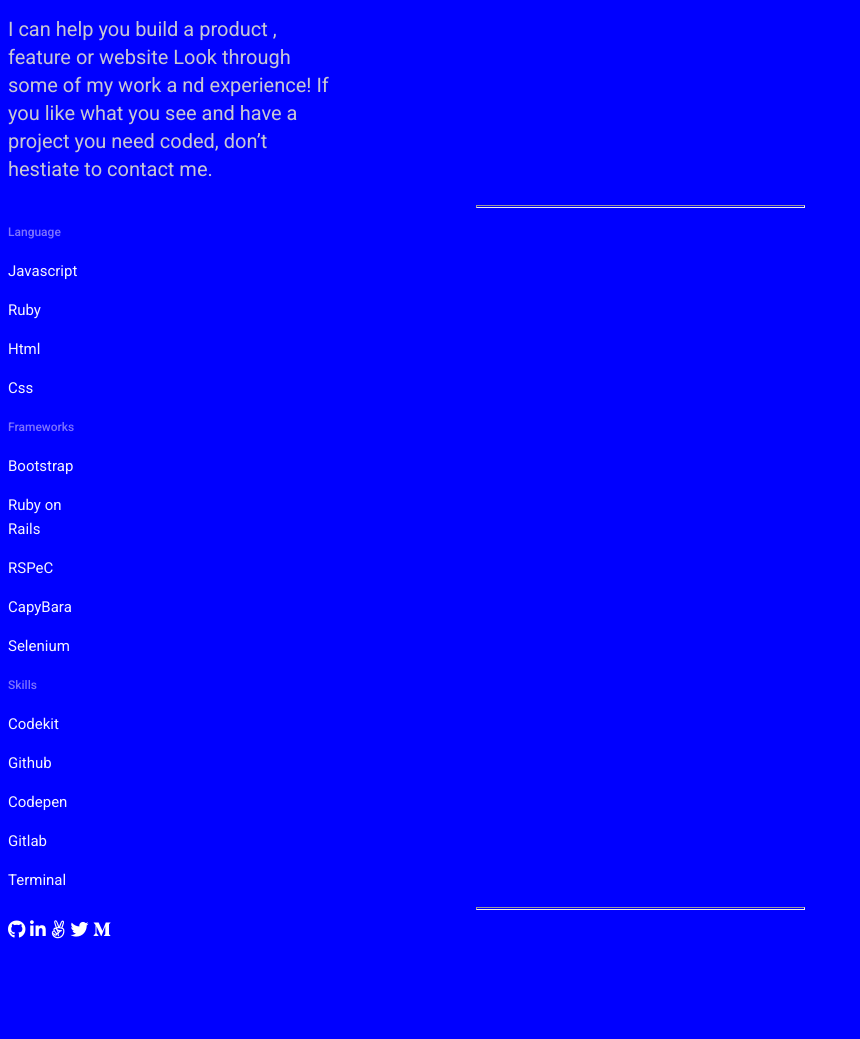
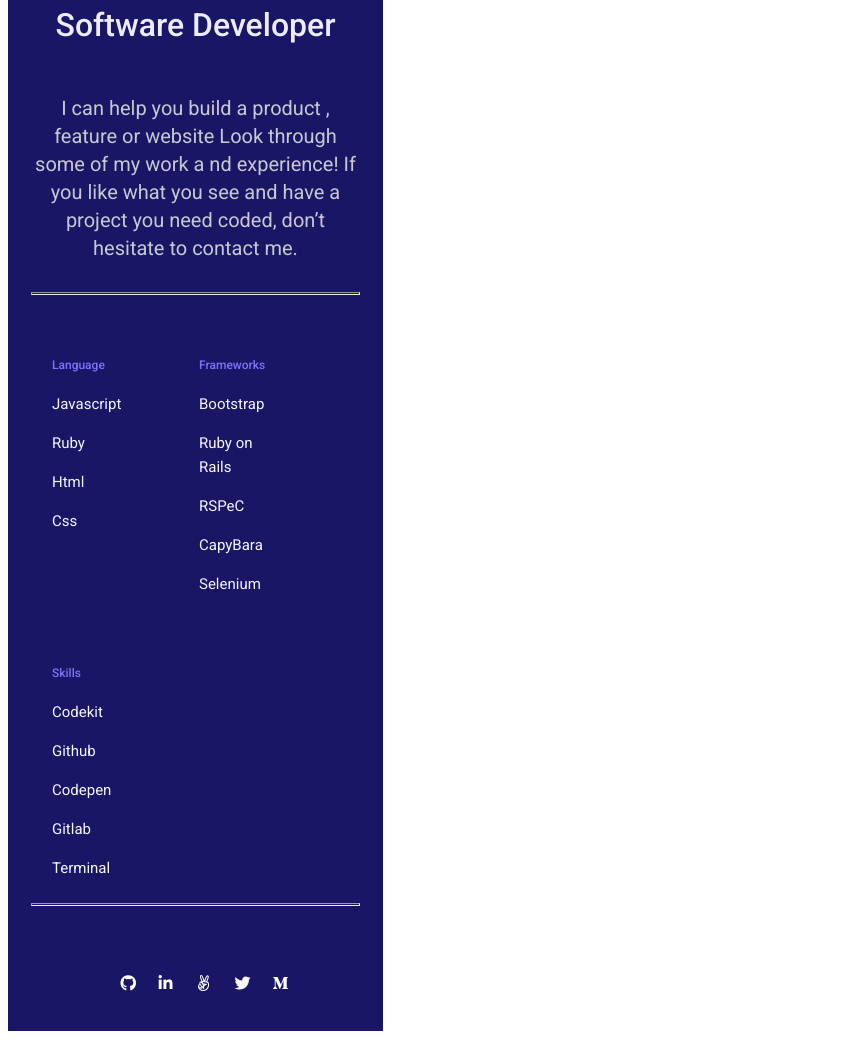
Before and after one commit to Meri-MG/Microverse-Student-Project-1, a plain HTML site: page index.html in a window 1280 px wide. Shown: the part 329-1368 px from the top of the page, without its empty margins (0-860 px from the left). Before the commit the page ends 1277 px from the top, so only its background shows below. Drawn offline with Linux system fonts and the light colour scheme.

Commit message:
add flex-box

```diff
--- a/css/styles.css
+++ b/css/styles.css
@@ -1,8 +1,25 @@
 body {
-  background-color: blue;
   font-family: Roboto, sans-serif;
-  font-size: 18px;
-  font-weight: 500;
+  width: 375px;
+}
+
+.wrapper {
+  background-color: #191765;
+  width: 375px;
+}
+
+nav {
+  display: flex;
+  justify-content: space-between;
+  padding: 24px 0 24px 0;
+}
+
+.container {
+  width: 327px;
+  margin-left: 24px;
+  display: flex;
+  flex-direction: column;
+  justify-content: center;
 }
 
 a {
@@ -12,11 +29,14 @@ a {
 .logo {
   color: #fff;
   width: 81px;
+  font-weight: 500;
+  font-size: 18px;
 }
 
 .fa-bars {
   color: #acb7c3;
   width: 33.33px;
+  font-size: 25px;
 }
 
 h1 {
@@ -25,6 +45,7 @@ h1 {
   font-weight: 700;
   font-size: 48px;
   line-height: 72px;
+  text-align: center;
 }
 
 .intro h2 {
@@ -33,6 +54,7 @@ h1 {
   font-weight: 500;
   font-size: 32px;
   line-height: 44px;
+  text-align: center;
 }
 
 .intro p {
@@ -42,6 +64,7 @@ h1 {
   font-weight: 400;
   font-size: 20px;
   line-height: 28px;
+  text-align: center;
 }
 
 hr {
@@ -57,6 +80,7 @@ h3 {
   font-weight: 500;
   font-size: 12px;
   line-height: 24px;
+  padding-top: 38px;
 }
 
 .info-parag {
@@ -67,7 +91,24 @@ h3 {
   line-height: 24px;
 }
 
+.flex-info {
+  display: flex;
+  flex-wrap: wrap;
+}
+
+.box {
+  padding-right: 20px;
+  padding-left: 20px;
+}
+
 .icons a {
   color: #fff;
   width: 18px;
+  padding: 60px 0 38px 20px;
 }
+
+.flex-icons {
+  display: flex;
+  justify-content: center;
+  align-items: center;
+}
--- a/index.html
+++ b/index.html
@@ -14,8 +14,8 @@
 <body>
     <div class="wrapper">
     <header class="container header">
-        <a href="#" class="logo">Meri-MG</a>
         <nav>
+            <a href="#" class="logo">Meri-MG</a>
             <a href="#" title="bar-menu"><i class="fas fa-bars"></i></a>
         </nav>
     </header>
@@ -24,36 +24,46 @@
         <h2>Software Developer</h2>
         <p>I can help you build a product , feature or website Look through some of my work a
             nd experience! If you like what you see and have a project you need coded, don’t
-            hestiate to contact me.
+            hesitate to contact me.
         </p>
     </section>
     <hr>
     <section class="container info">
+        <div class="flex-info">
+        <div class="box">
         <h3>Language</h3>
         <p class="info-parag">Javascript</p>
         <p class="info-parag">Ruby</p>
         <p class="info-parag">Html</p>
         <p class="info-parag">Css</p>
+    </div>
+    <div class="box">
         <h3>Frameworks</h3>
         <p class="info-parag">Bootstrap</p>
         <p class="info-parag">Ruby on Rails</p>
         <p class="info-parag">RSPeC</p>
         <p class="info-parag">CapyBara</p>
         <p class="info-parag">Selenium</p>
+    </div>
+    <div class="box">
         <h3>Skills</h3>
         <p class="info-parag">Codekit</p>
         <p class="info-parag">Github</p>
         <p class="info-parag">Codepen</p>
         <p class="info-parag">Gitlab</p>
         <p class="info-parag">Terminal</p>
+    </div>
+    </div>
     </section>
     <hr>
     <section class="container icons">
+        <div class="flex-icons">
         <a href="#" title="icons"><i class="fab fa-github"></i></a>
         <a href="#" title="icons"><i class="fab fa-linkedin-in"></i></a>
         <a href="#" title="icons"><i class="fab fa-angellist"></i></a>
         <a href="#" title="icons"><i class="fab fa-twitter"></i></a>
         <a href="#" title="icons"><i class="fab fa-medium-m"></i></a>
+    </div>
     </section>
 </div>
 </body>
```
